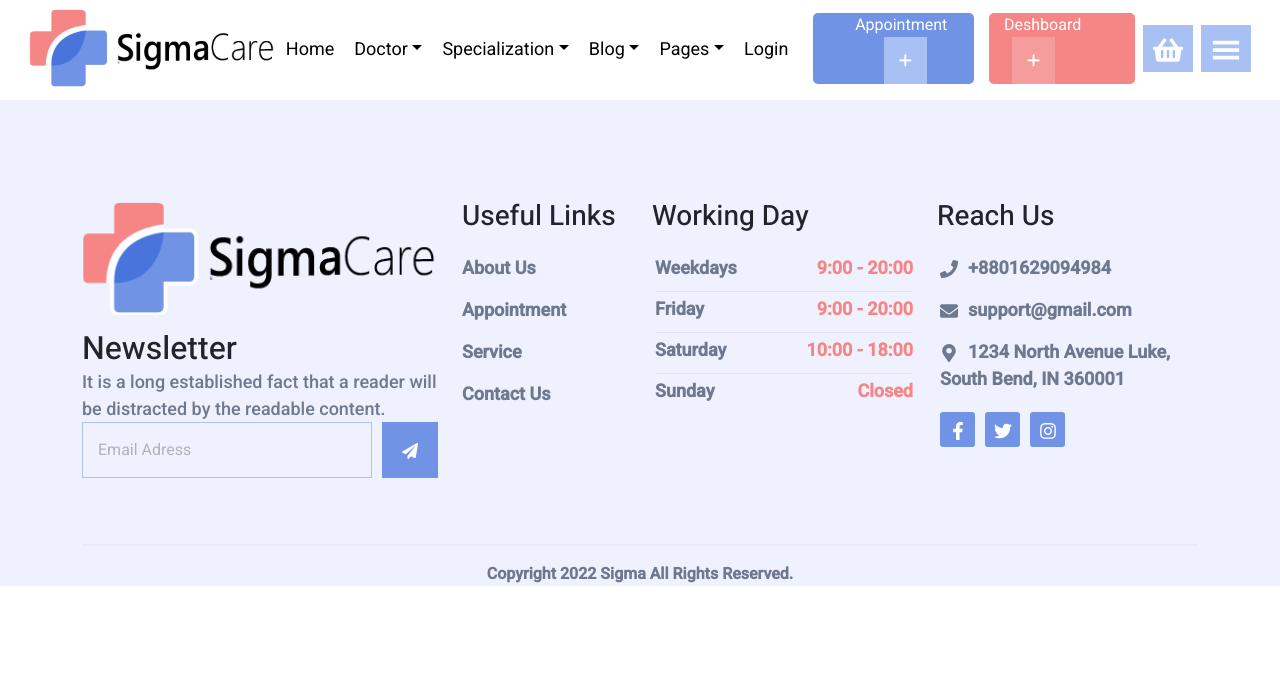
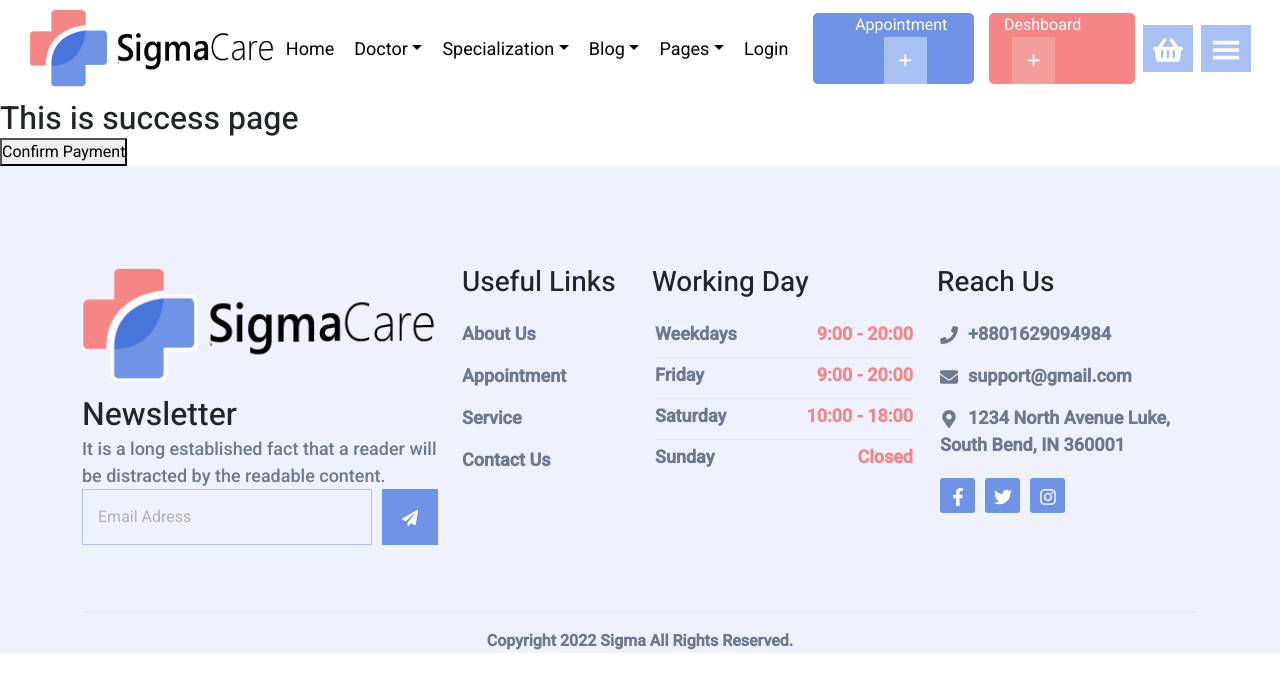
Before and after one commit to ruhulamin77/sigma-hospital-client, a React (Create React App) app: page /success/1 in a window 1280 px wide. Shown: the top 692 px of the page. Built offline with nearby package versions, Linux system fonts and the light colour scheme.

Commit message:
sslcommerz add

```diff
--- a/src/App.js
+++ b/src/App.js
@@ -23,10 +23,12 @@ import neurologist from "./components/Specialization/Neurologist/Neurologist";
 import Oncologist from "./components/Specialization/Oncologist/Oncologist";
 import Psychiatrists from "./components/Specialization/Psychiatrists/Psychiatrists";
 import AddDoctors from "./components/Dashboard/DoctorsDashboard/AllDoctors/AddDoctors/AddDoctors";
-import PaymentForm from "./components/Share/PaymentForm/PaymentForm";
+import PaymentForm from "./components/Share/Payment/PaymentForm/PaymentForm";
 import PrivateRoute from "./components/PrivateRoute/PrivateRoute";
 import Cart from "./components/Dashboard/Pharmacy/Cart/Cart";
 import History from "./components/Pages/History/History";
+import Success from "./components/Share/Payment/Validation/Success";
+
 
 function App() {
   return (
@@ -42,6 +44,7 @@ function App() {
           <Route path="/service" element={<Service />} />
           <Route path="/adminhome" element={<AdminHomeMain />} />
           <Route path="/paymentForm" element={<PaymentForm />} />
+          <Route path="/success/:id" element={<Success />} />
           <Route path="/login" element={<Login />} />
           <Route path="/faq" element={<FAQ />} />
           <Route path="/team" element={<Team />} />
--- /dev/null
+++ b/src/components/Share/Payment/Validation/Success.js
@@ -0,0 +1,36 @@
+import React from 'react';
+import axios from 'axios';
+import { useParams } from 'react-router-dom'; // useHistory
+
+
+const Success = () => {
+    // let history = useHistory()
+    const {id} = useParams()
+    // console.log(id);
+
+    // useState declare ()
+
+    //useEffect declare ()
+
+    const validatePayment = () => {
+        const data = {
+            tran_id: id,
+            // val_id: medicine?.val_id ( must needed )
+        }
+        axios.post(`http://localhost:7050/validate`, data)
+            .then(res => {
+                if (res.data) {
+                    alert("Order placed successfully")
+                    // history.push('/home')
+                }
+            })
+    }
+    return (
+        <div>
+            <h2>This is success page</h2>
+            <button onClick={validatePayment}>Confirm Payment</button>
+        </div>
+    );
+};
+
+export default Success;
```
Also changed, not shown: src/components/Share/Payment/PaymentForm/PaymentForm.css (renamed from src/components/Share/PaymentForm/PaymentForm.css), src/components/Share/Payment/PaymentForm/PaymentForm.js (renamed from src/components/Share/PaymentForm/PaymentForm.js).
